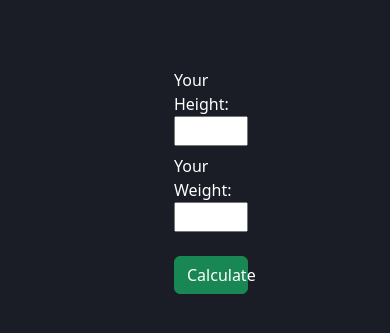
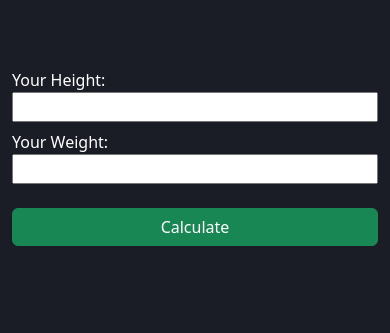
Before and after one commit to mertcanersoy/bmi-calculator, a plain HTML site: page index.html in a window 390 px wide. Shown: the part 85-418 px from the top of the page. Drawn offline with nearby package versions, Linux system fonts and the light colour scheme.

Commit message:
responsive-fix

```diff
--- a/index.html
+++ b/index.html
@@ -20,8 +20,8 @@
       </header>
       <main>
         <div class="row">
-          <div class="col-4"></div>
-          <div class="col-4">
+          <div class="col-lg-4"></div>
+          <div class="col-lg-4">
             <form id="form">
               <ul>
                 <li>
@@ -46,7 +46,7 @@
               </ul>
             </form>
           </div>
-          <div class="col-4"></div>
+          <div class="col-lg-4"></div>
         </div>
       </main>
     </div>
--- a/style.css
+++ b/style.css
@@ -7,6 +7,7 @@ body {
 ul {
     margin-top: 4rem;
     list-style-type: none;
+    padding: 0;
 }
 
 .w-full {
```
